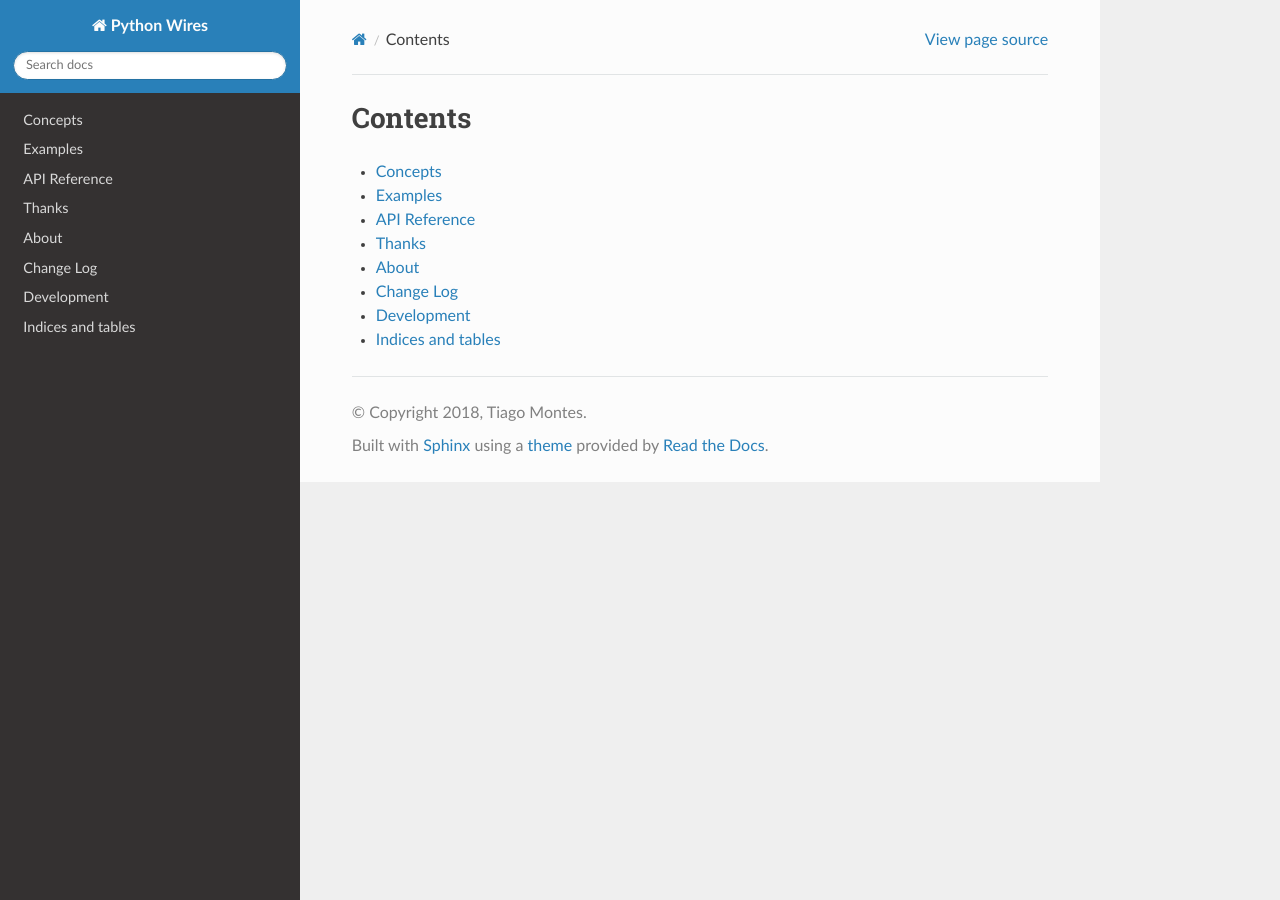
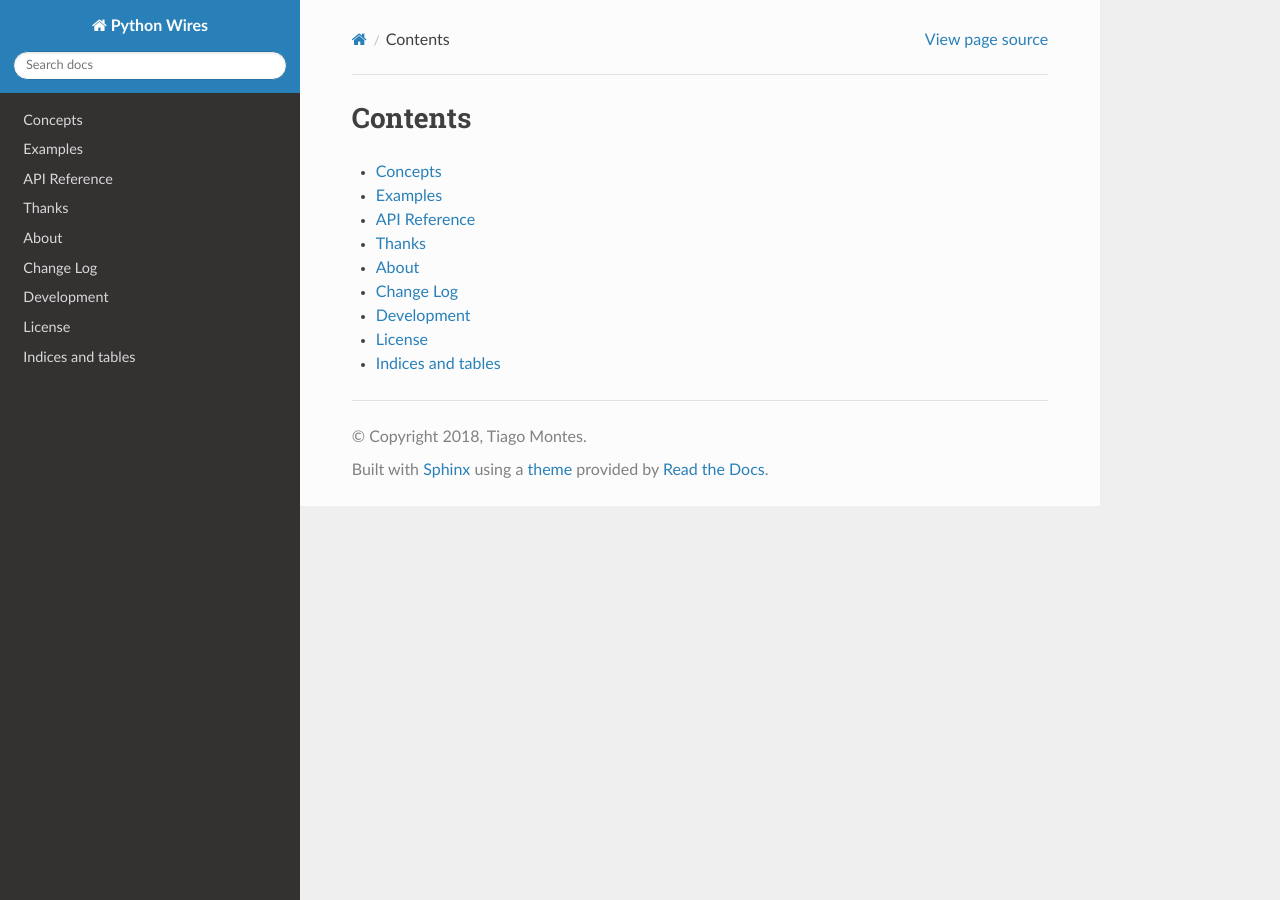
Before and after one commit to tmontes/python-wires, a Sphinx documentation site: the page built from docs/source/toc.rst, in a window 1280 px wide. Built offline with Sphinx 7.4.7 and the Read the Docs theme 2.0.0, drawn with Linux system fonts in a browser that asks for light colours.

Commit message:
Included the license in the docs.

```diff
--- /dev/null
+++ b/docs/source/license.rst
@@ -0,0 +1,4 @@
+License
+=======
+
+.. include:: ../../LICENSE
--- a/docs/source/toc.rst
+++ b/docs/source/toc.rst
@@ -11,4 +11,5 @@
    about
    changelog
    development
+   license
    iat
```
